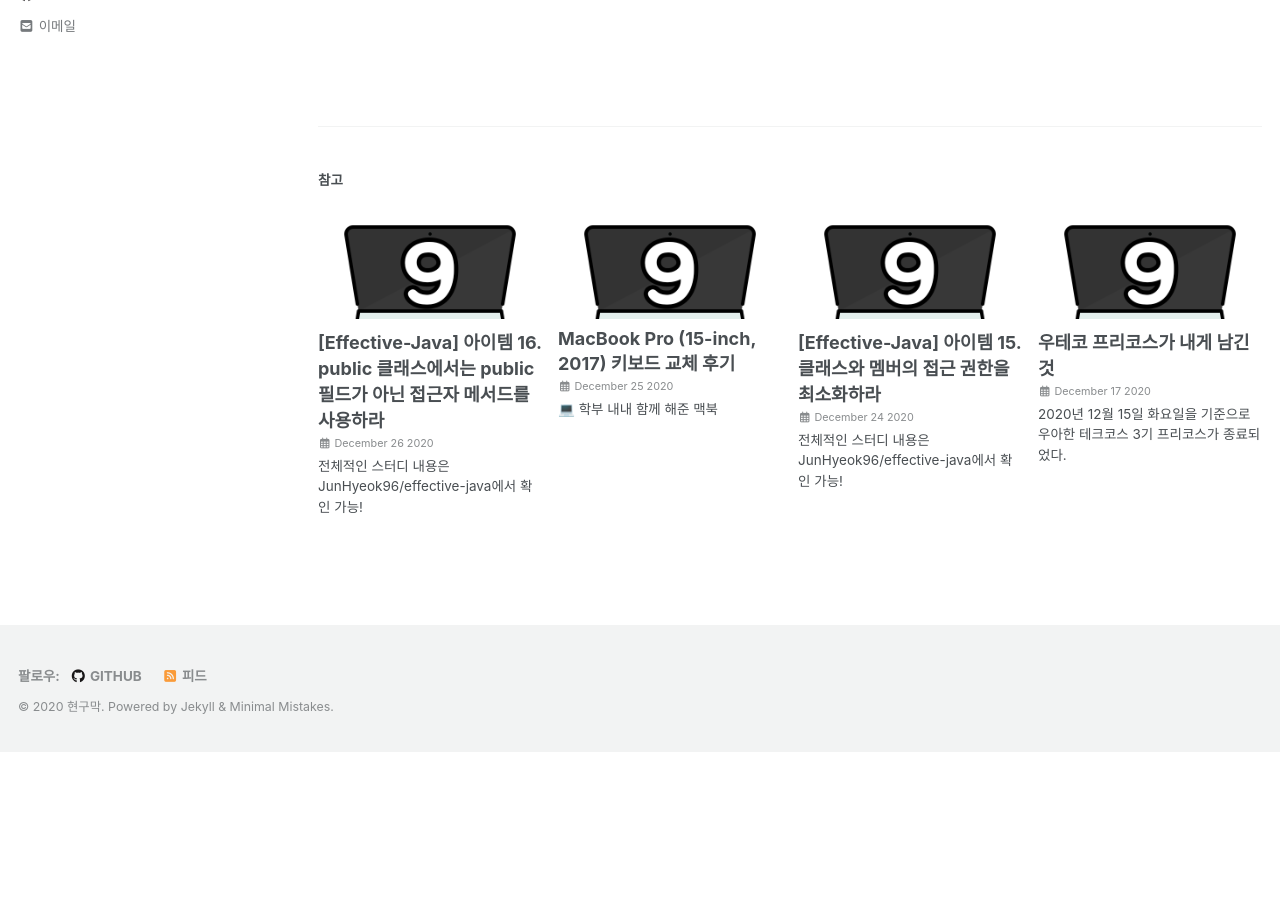
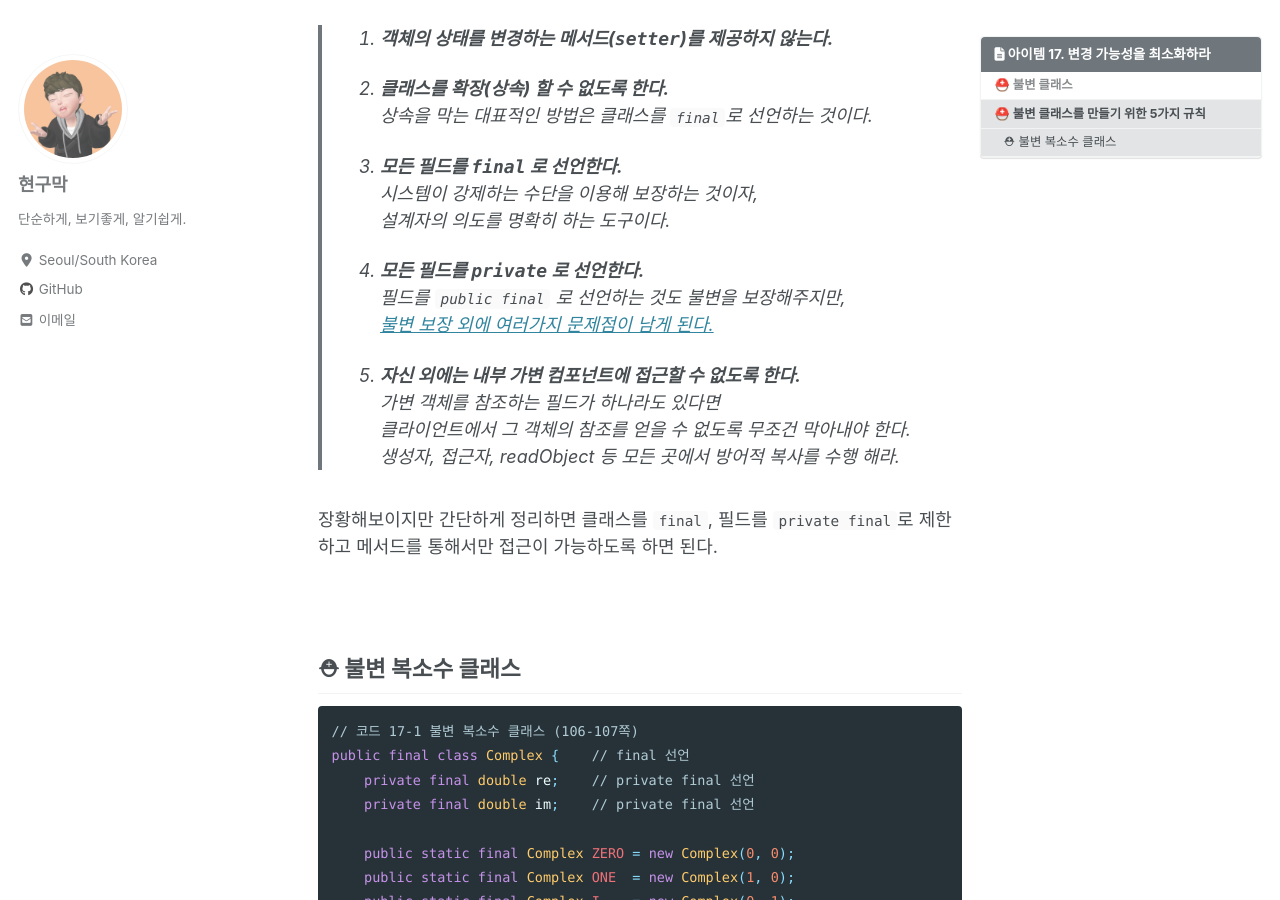
Before and after one commit to Hyeon9mak/Hyeon9mak.github.io, a Jekyll site: the page built from _posts/2020-12-27-Effective-Java-item17.md, in a window 1280 px wide and 900 px high, scrolled down 1030 px. Built offline with Jekyll 4.4.1, drawn with Linux system fonts in a browser that asks for light colours; cached includes are drawn as plain includes; nearby versions of some CDN libraries; comment, search, counter and statistics services are not loaded; before the commit the page ends 1782 px from its top, so only the background shows below that; some of the changed text lies outside the part shown.

Commit message:
docs: create 2020-12-27-Effective-Java-item17.md

````diff
--- a/_config.yml
+++ b/_config.yml
@@ -66,7 +66,7 @@
 atom_feed:
   path                   : # blank (default) uses feed.xml
 search                   : true # true, false (default)
-search_full_content      : true # true, false (default)
+search_full_content      : # true, false (default)
 search_provider          : # lunr (default), algolia, google
 algolia:
   application_id         : # YOUR_APPLICATION_ID
--- a/_posts/2020-12-27-Effective-Java-item17.md
+++ b/_posts/2020-12-27-Effective-Java-item17.md
@@ -0,0 +1,123 @@
+---
+title: "[Effective-Java] 아이템 17. 변경 가능성을 최소화하라"
+date: 2020-12-27
+categories:
+    - effective-java
+tags:
+    - 이펙티브자바
+    - effective-java
+    - 스터디
+    - 아이템17
+    - Java
+    - 자바
+toc: true
+toc_sticky: true
+toc_label: "아이템 17. 변경 가능성을 최소화하라"
+---
+
+전체적인 스터디 내용은 [JunHyeok96/effective-java](https://github.com/JunHyeok96/effective-java)에서 확인 가능!
+{: .notice}
+
+# ⛑️ 불변 클래스
+> "불변 클래스란 간단히 말해 인스턴스의 내부 값을 수정할 수 없는 클래스다.
+> 불변 인스턴스에 간직된 정보는 고정되어 객체가 파괴되는 순간까지 절대 달라지지 않는다."
+>
+> "불변 클래스는 가변 클래스보다 설계하고 구현하고 사용하기 쉬우며, 오류가 생길 여지도 적고 훨씬 안전하다."
+
+책에서는 불변 클래스를 거의 찬양하듯 표현하고 있다. 왜 저렇게까지 표현하는 걸까?
+
+불변 클래스는 **신뢰**를 제공해준다는 점이 가장 중요하다. 가변 클래스를 이용한다면
+인스턴스가 사용되는 모든 곳에서 데이터 검증 작업이 추가적으로 이루어져야 하지만,
+불변 클래스를 이용한다면 클래스 내부의 데이터(필드)가 안전한 데이터임을 보장 받고
+데이터 검증 작업 없이 서비스 로직을 쭉쭉 뻗어나갈 수 있다.
+
+즉, 불변 클래스를 통해 **서비스 코드가 간결해지고, 이해가 쉬워지며, 생산성이 향상**된다.
+
+<br>
+
+# ⛑️ 불변 클래스를 만들기 위한 5가지 규칙
+> 1. **객체의 상태를 변경하는 메서드(`setter`)를 제공하지 않는다.**
+>
+> 2. **클래스를 확장(상속) 할 수 없도록 한다.**
+>   상속을 막는 대표적인 방법은 클래스를 `final`로 선언하는 것이다.
+>
+> 3. **모든 필드를 `final` 로 선언한다.**
+>   시스템이 강제하는 수단을 이용해 보장하는 것이자,
+>   설계자의 의도를 명확히 하는 도구이다.
+>
+> 4. **모든 필드를 `private` 로 선언한다.**
+>   필드를 `public final` 로 선언하는 것도 불변을 보장해주지만,
+>   [불변 보장 외에 여러가지 문제점이 남게 된다.](https://hyeon9mak.github.io/effective-java/Effective-Java-item16/#final-키워드를-추가한-예시)
+>
+> 5. **자신 외에는 내부 가변 컴포넌트에 접근할 수 없도록 한다.**
+>   가변 객체를 참조하는 필드가 하나라도 있다면
+>   클라이언트에서 그 객체의 참조를 얻을 수 없도록 무조건 막아내야 한다.
+>   생성자, 접근자, readObject 등 모든 곳에서 방어적 복사를 수행 해라.
+
+장황해보이지만 간단하게 정리하면 클래스를 `final`, 필드를 `private final`로 제한하고
+메서드를 통해서만 접근이 가능하도록 하면 된다.
+
+<br>
+
+## ⛑ 불변 복소수 클래스
+```java
+// 코드 17-1 불변 복소수 클래스 (106-107쪽)
+public final class Complex {    // final 선언
+    private final double re;    // private final 선언
+    private final double im;    // private final 선언
+
+    public static final Complex ZERO = new Complex(0, 0);
+    public static final Complex ONE  = new Complex(1, 0);
+    public static final Complex I    = new Complex(0, 1);
+
+    public Complex(double re, double im) {
+        this.re = re;
+        this.im = im;
+    }
+
+    public double realPart()      { return re; }
+    public double imaginaryPart() { return im; }
+
+    public Complex plus(Complex c) {
+        return new Complex(re + c.re, im + c.im);
+    }
+
+    public static Complex valueOf(double re, double im) {
+        return new Complex(re, im);
+    }
+
+    public Complex minus(Complex c) {
+        return new Complex(re - c.re, im - c.im);
+    }
+
+    public Complex times(Complex c) {
+        return new Complex(re * c.re - im * c.im,
+                re * c.im + im * c.re);
+    }
+
+    public Complex dividedBy(Complex c) {
+        double tmp = c.re * c.re + c.im * c.im;
+        return new Complex((re * c.re + im * c.im) / tmp,
+                (im * c.re - re * c.im) / tmp);
+    }
+
+    @Override public boolean equals(Object o) {
+        if (o == this)
+            return true;
+        if (!(o instanceof Complex))
+            return false;
+        Complex c = (Complex) o;
+
+        // == 대신 compare를 사용하는 이유는 63쪽을 확인하라.
+        return Double.compare(c.re, re) == 0
+                && Double.compare(c.im, im) == 0;
+    }
+    @Override public int hashCode() {
+        return 31 * Double.hashCode(re) + Double.hashCode(im);
+    }
+
+    @Override public String toString() {
+        return "(" + re + " + " + im + "i)";
+    }
+}
+```
````
